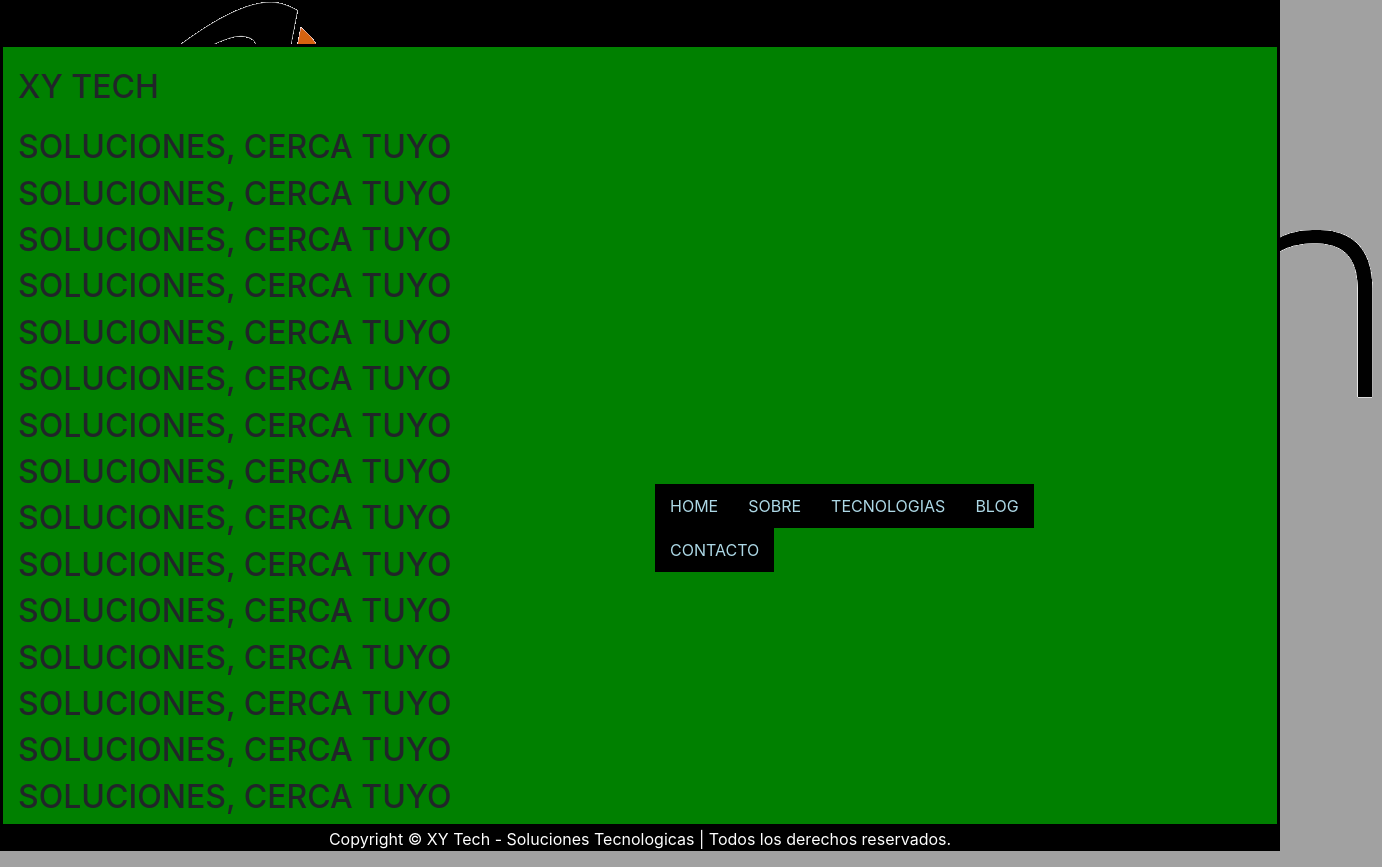
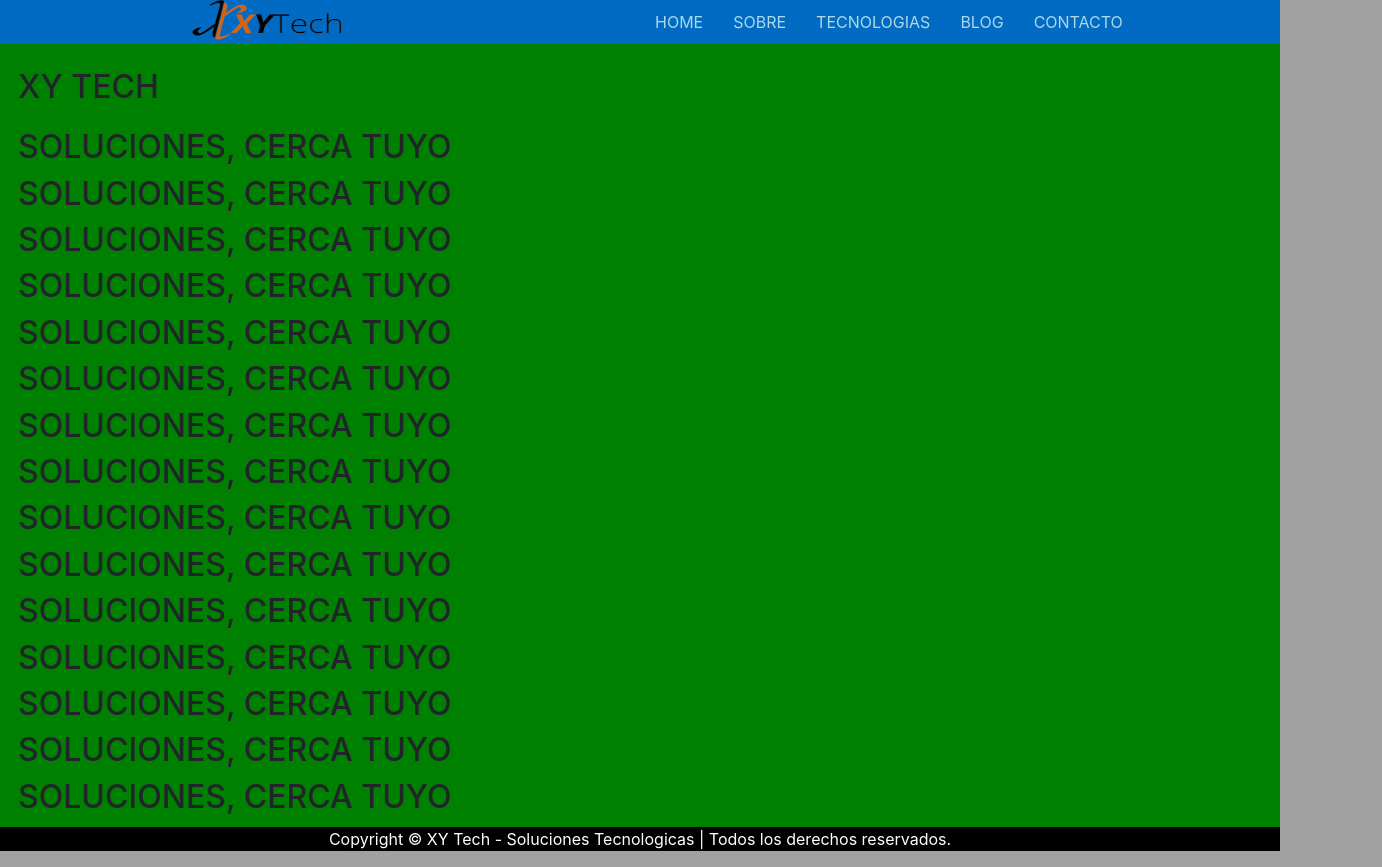
Before and after one commit to josupaz/pages, a plain HTML site: page germoPages/indexPage/index.html in a window 1280 px wide. Shown: the whole page, 1382 px wide, since content can reach past the window. Drawn offline with nearby package versions, Linux system fonts and the light colour scheme.

Commit message:
avance menu y logo-menu

```diff
--- a/germoPages/indexPage/css/index.css
+++ b/germoPages/indexPage/css/index.css
@@ -14,22 +14,30 @@ body{
     position: relative;
     padding: 0;
     margin: 0;
-    max-height: 10vw !important;
 }
 
 /*---------------------------------*/
 /*Menu*/
 
+
+#logo-menu{
+    position: absolute;
+    left: 15%;
+    width: 150px;
+    height: 40px;
+}
+
 .full-menu{
     position: relative;
-    background: black;
+    background: #016AC3;
     height: 44px;
 }
 
 .medium-menu{
     position: absolute;
+    display: inline;
     cursor: pointer;
-    left:50%;
+    left: 50%;
     width: 510px;
     z-index: 10;
 }
@@ -41,7 +49,7 @@ list-style: none;
 
 .menu li span{
     display: block;
-    background-color: black;
+    background-color: #016AC3;
     color: lightblue;
     text-decoration: none;
     padding: 10px 15px;
@@ -70,7 +78,7 @@ list-style: none;
 
 .home{
     background-color: green;
-    border: solid 3px black;
+    border: solid 3px green;
 }
 
 /*---------------------------------*/
@@ -107,6 +115,11 @@ footer{
 
   /*mid screen*/
   @media (min-width: 768px) and (max-width: 991px){
+
+    #logo-menu{
+        left: 10%;
+    }
+
     .medium-menu{
         position: absolute;
         left: 35%;
--- a/germoPages/indexPage/index.html
+++ b/germoPages/indexPage/index.html
@@ -20,11 +20,8 @@
 
 <div class="full-menu">
 
-  <div class="img-menu">
-    <img src="img/XYLogoMenu.png" alt="logo-menu">
-  </div>
-
-  <div class="medium-menu  col-sm-12 col-md-12 col-lg-12">
+    <img id="logo-menu" src="img/XYLogoMenu.png" alt="logo-menu"/>
+  <div class="medium-menu">
     <ul class="menu">
       <li><span id="menu-home" onclick="myFunction()">HOME</span></li>
       <li><span id="menu-sobre" onclick="myFunction()">SOBRE</span>
```
